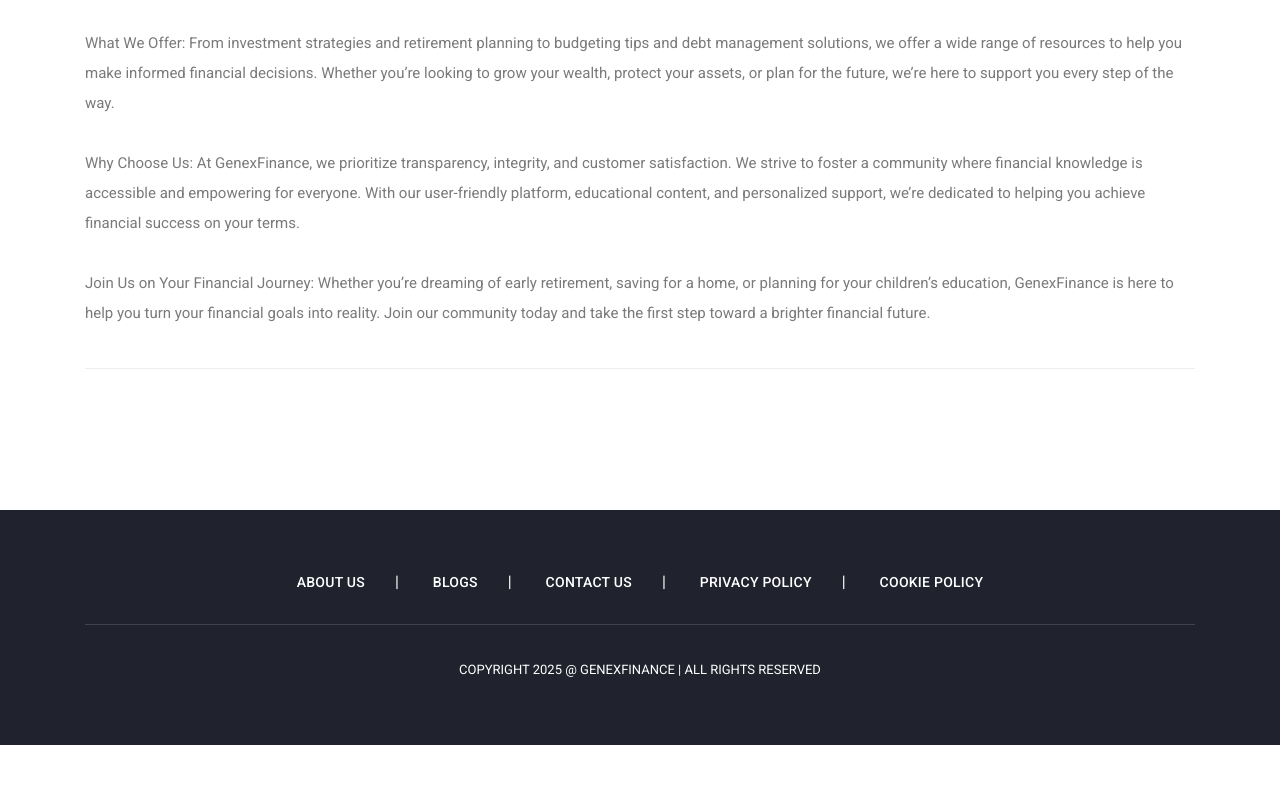
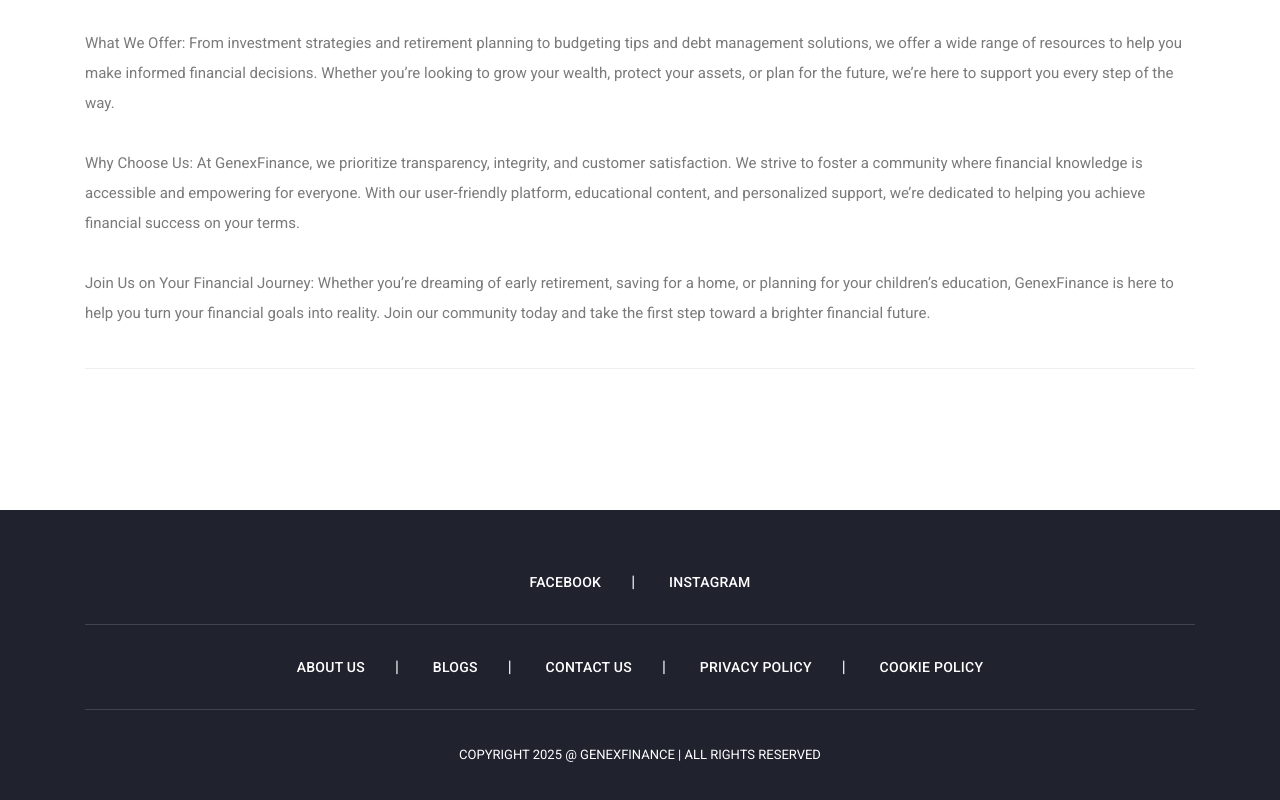
Before and after one commit to enigmatic-ads/genexfinance, a website: page public/about.html in a window 1280 px wide. Shown: the part 1475-2275 px from the top of the page. Before the commit the page ends 2220 px from the top, so only its background shows below. Drawn offline with Linux system fonts and the light colour scheme.

Commit message:
added social sites links in footer

```diff
--- a/public/about.html
+++ b/public/about.html
@@ -156,6 +156,12 @@
         <div class="row">
           <div class="col-lg-12">
             <ul class="social-icons">
+              <li><a href="https://www.facebook.com/profile.php?id=61578567366972">Facebook</a></li>
+              <li><a href="https://www.instagram.com/_genexfinance/">Instagram</a></li>
+            </ul>
+          </div>
+          <div class="col-lg-12">
+            <ul class="social-icons">
               <li><a href="about">About Us</a></li>
               <li><a href="blogs">Blogs</a></li>
               <li><a href="contact">Contact Us</a></li>
```
Also changed, not shown: public/blogs.html (+6 -0 lines), public/contact.html (+6 -0 lines), public/cookie-policy.html (+6 -0 lines), public/index.html (+6 -0 lines), public/post-details.html (+6 -0 lines), public/privacy-policy.html (+6 -0 lines).
